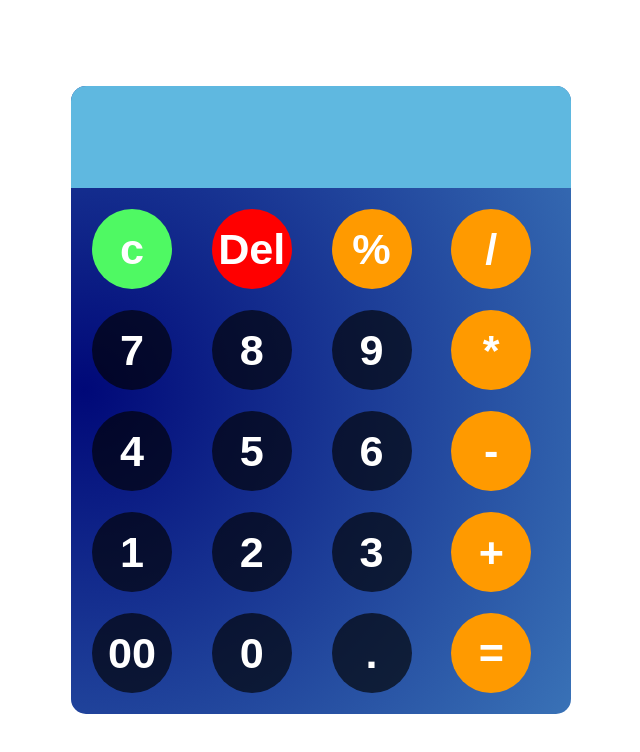
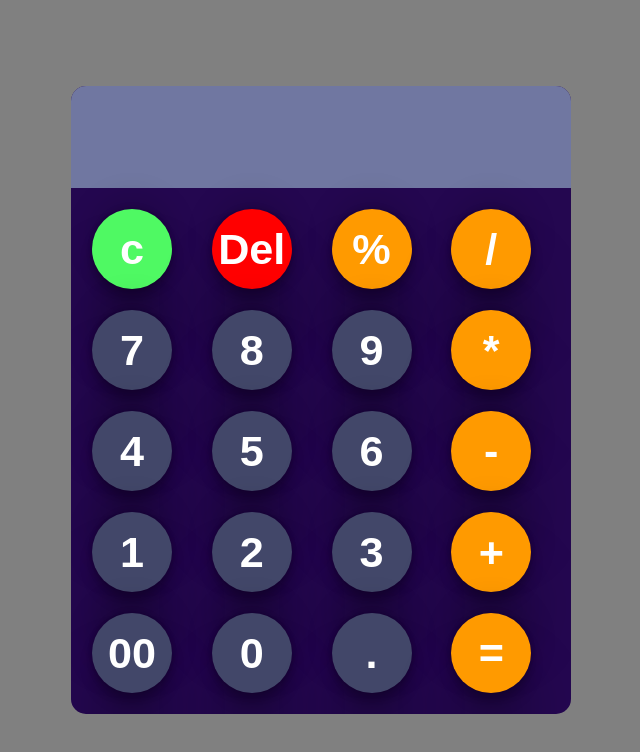
Before and after one commit to Debanjan110d/Basic-calculator, a plain HTML site: page index.html in a window 1280 px wide. Shown: the whole page, without its empty margins (319-959 px from the left). Drawn offline with Linux system fonts and the light colour scheme.

Commit message:
New Styling added

```diff
--- a/style.css
+++ b/style.css
@@ -4,8 +4,13 @@ body {
 	justify-content: center;
 	align-items: center;
 	height: 100vh;
+	background: gray;
 }
 
+input {
+	caret-color: #fff;
+	border: #240750 3px solid;
+}
 #keys {
 	display: grid;
 	gap: 21px;
@@ -14,6 +19,9 @@ body {
 		4,
 		1fr
 	); /* 1fr stands for 1 fraction Used to maintain the space (similiar to space-between in flex box) */
+	box-shadow: rgba(0, 0, 0, 0.25) 0px 54px 55px,
+		rgba(0, 0, 0, 0.12) 0px -12px 30px, rgba(0, 0, 0, 0.12) 0px 4px 6px,
+		rgba(0, 0, 0, 0.17) 0px 12px 13px, rgba(0, 0, 0, 0.09) 0px -3px 5px;
 }
 
 .calculator {
@@ -21,11 +29,7 @@ body {
 
 	max-width: 500px;
 	overflow: hidden;
-	background-image: radial-gradient(
-		circle 975px at 2.6% 48.3%,
-		rgba(0, 8, 120, 1) 0%,
-		rgba(95, 184, 224, 1) 99.7%
-	);
+	background-color: #240750;
 	border-radius: 15px;
 }
 
@@ -36,7 +40,7 @@ body {
 	text-align: left;
 	border: none;
 	color: white;
-	background-color: rgba(95, 184, 224, 1);
+	background-color: #7077a1;
 }
 
 button {
@@ -44,14 +48,17 @@ button {
 	height: 80px;
 	border-radius: 50%;
 	border: none;
-	background: #020202a9;
+	background-color: #424769;
 	color: #fff;
 	font-size: 2.7rem;
 	cursor: pointer;
+	box-shadow: rgba(0, 0, 0, 0.25) 0px 54px 55px,
+		rgba(0, 0, 0, 0.12) 0px -12px 30px, rgba(0, 0, 0, 0.12) 0px 4px 6px,
+		rgba(0, 0, 0, 0.17) 0px 12px 13px, rgba(0, 0, 0, 0.09) 0px -3px 5px;
 	font-weight: 600;
 }
 button:hover {
-	background: #020202;
+	background: #37b7c3;
 }
 button:active {
 	transform: scale(0.95);
@@ -103,7 +110,7 @@ button:active {
 @media (max-width: 768px) {
 	.calculator {
 		max-width: 100%;
-		max-width: 100%;
+		height: 100%;
 	}
 	#display {
 		padding: 15%;
```
